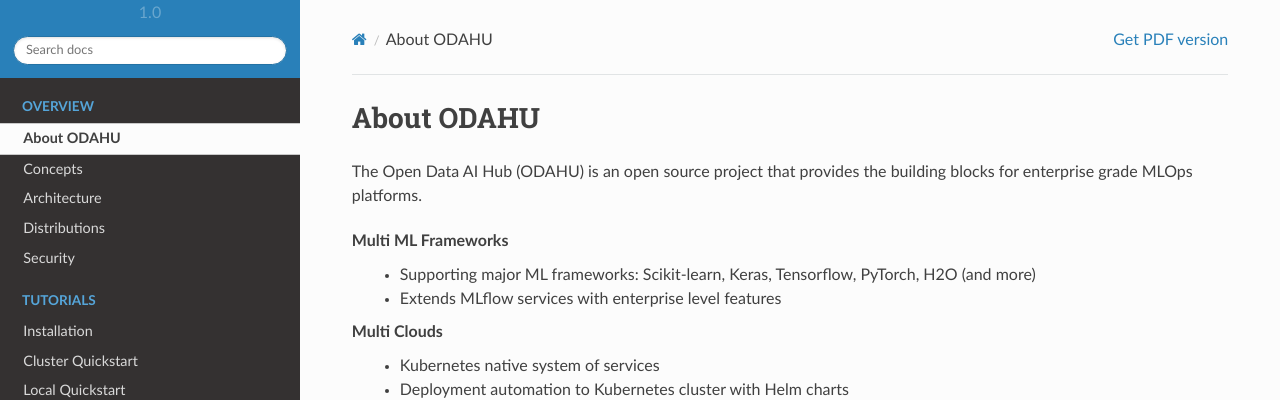
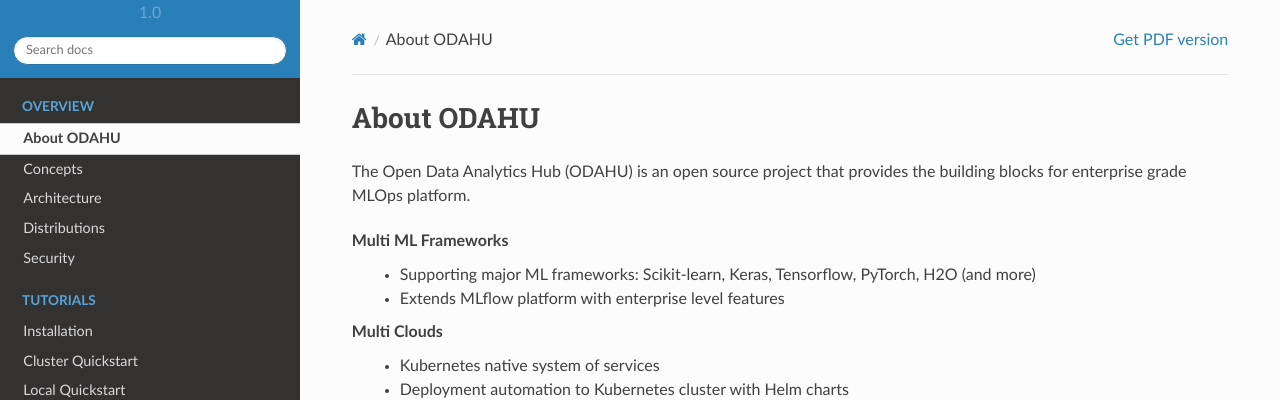
Before and after one commit to odahu/odahu-docs, a Sphinx documentation site: the page built from source/about.rst, in a window 1280 px wide and 1310 px high. Shown: the top 400 px of the window. Built offline with Sphinx 7.4.7 and the Read the Docs theme 2.0.0, drawn with Linux system fonts in a browser that asks for light colours; formulas are drawn with MathJax 3.

Commit message:
odahu-docs#52 - updates for page - about

```diff
--- a/source/about.rst
+++ b/source/about.rst
@@ -1,12 +1,11 @@
 ===========
 About ODAHU
 ===========
-
-The Open Data AI Hub (ODAHU) is an open source project that provides the building blocks for enterprise grade MLOps platforms.
+The Open Data Analytics Hub (ODAHU) is an open source project that provides the building blocks for enterprise grade MLOps platform.
 
 **Multi ML Frameworks**
   - Supporting major ML frameworks: Scikit-learn, Keras, Tensorflow, PyTorch, H2O (and more)
-  - Extends MLflow services with enterprise level features
+  - Extends MLflow platform with enterprise level features
 **Multi Clouds**
   - Kubernetes native system of services
   - Deployment automation to Kubernetes cluster with Helm charts
```
